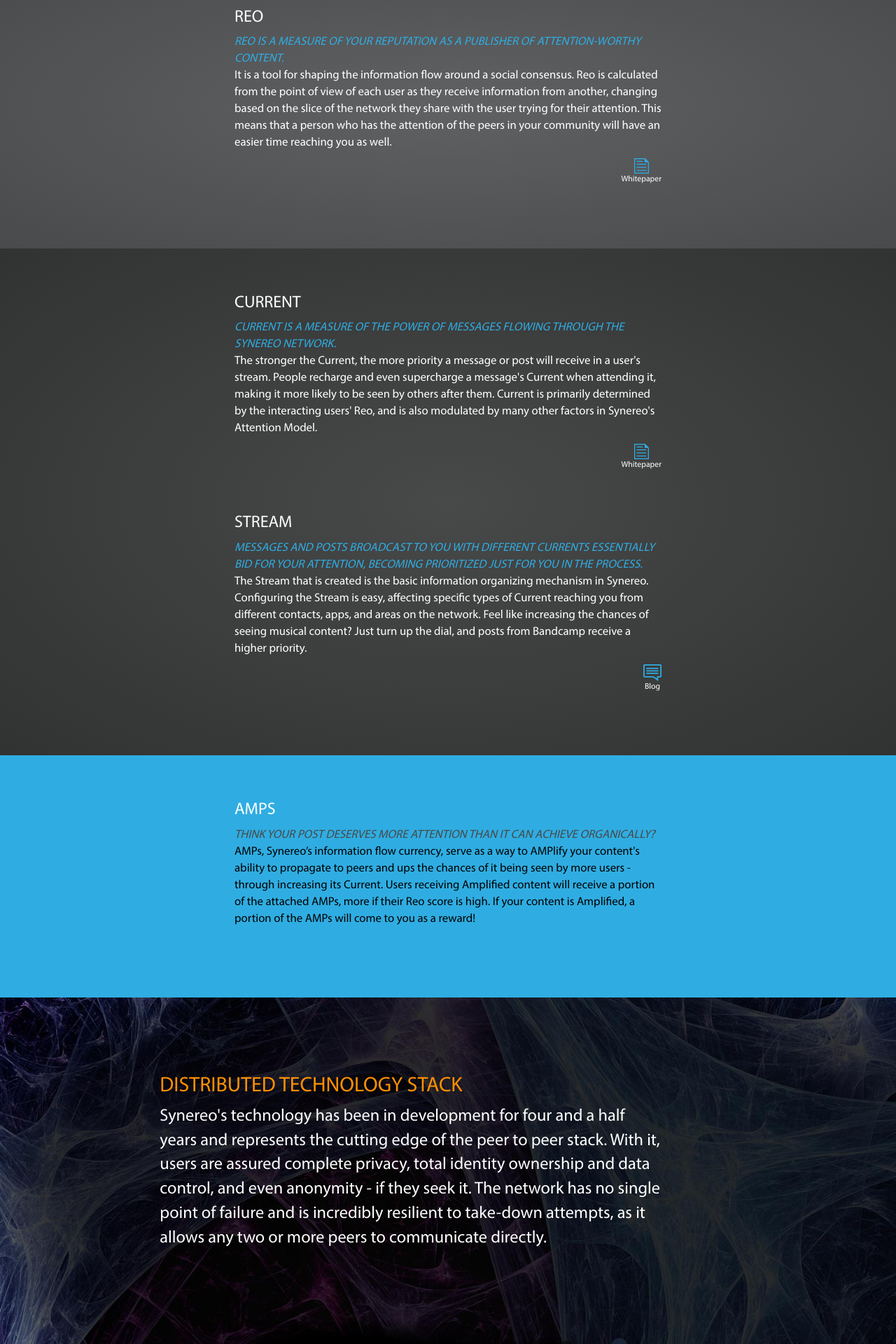
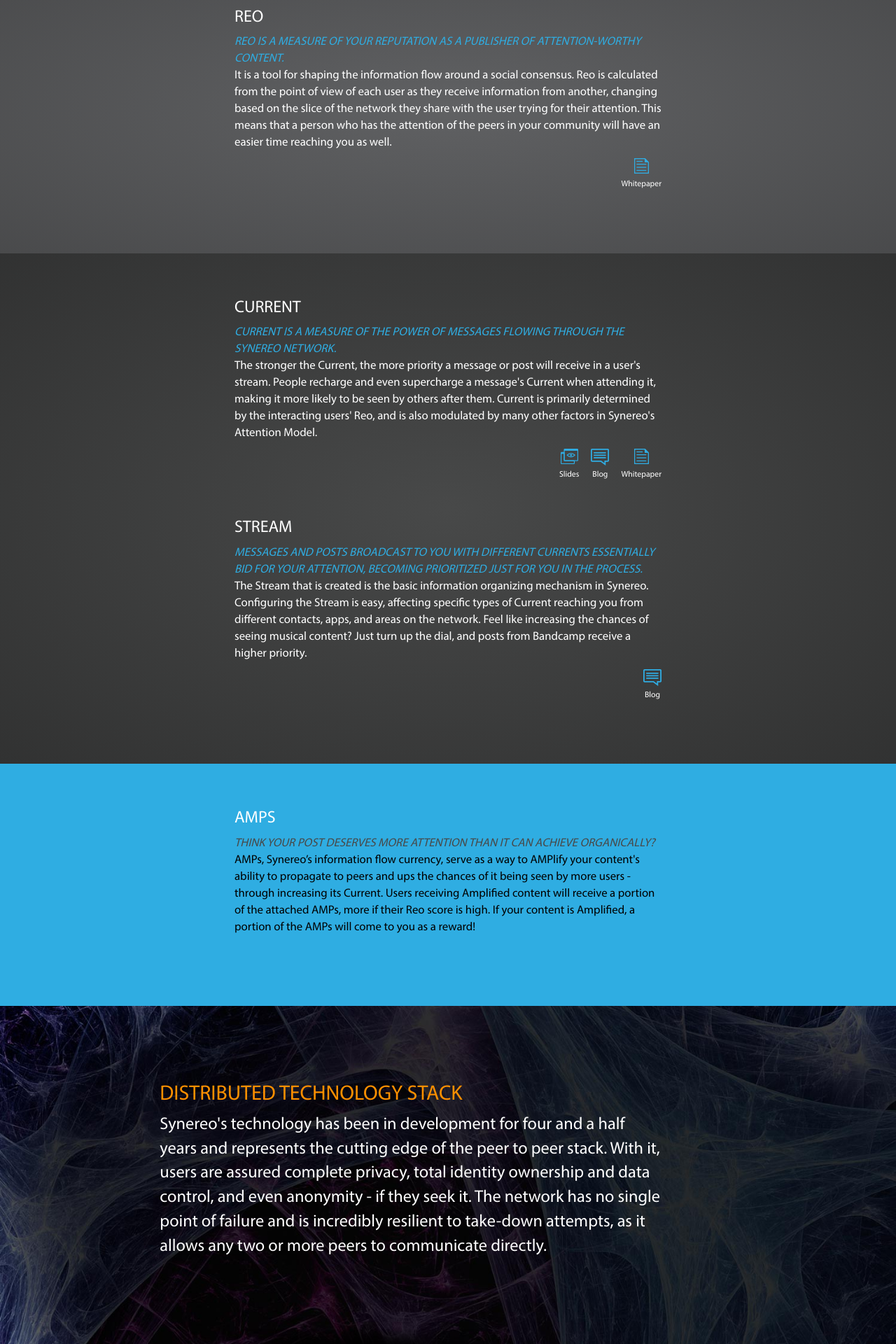
Before and after one commit to synereo/synereo.github.io, a Jekyll site: the page built from learn-more/index.html, in a window 1280 px wide. Shown: the part 914-2834 px from the top of the page at 70% size. Built offline with Jekyll 4.4.1, drawn with Linux system fonts in a browser that asks for light colours; nearby versions of some CDN libraries.

Commit message:
Add slides icon and more styling

```diff
--- a/_layouts/learn-more.html
+++ b/_layouts/learn-more.html
@@ -73,7 +73,9 @@
             <div class="col-md-6 col-md-offset-3">
               <h3>Current</h3>
               <div class="extra-margin"><p><em>Current is a measure of the power of messages flowing through the Synereo network.</em> The stronger the Current, the more priority a message or post will receive in a user's stream. People recharge and even supercharge a message's Current when attending it, making it more likely to be seen by others after them. Current is primarily determined by the interacting users' Reo, and is also modulated by many other factors in Synereo's Attention Model.</p>
-              <a class="link whitepaper" href="#">Whitepaper</a></div>
+              <a class="link whitepaper" href="#">Whitepaper</a>
+              <a class="link blog" href="#">Blog</a>
+              <a class="link slides" href="#">Slides</a></div>
 
               <h3 id="stream">Stream</h3>
               <p><em>Messages and posts broadcast to you with different Currents essentially bid for your attention, becoming prioritized just for you in the process.</em> The Stream that is created is the basic information organizing mechanism in Synereo. Configuring the Stream is easy, affecting specific types of Current reaching you from different contacts, apps, and areas on the network. Feel like increasing the chances of seeing musical content? Just turn up the dial, and posts from Bandcamp receive a higher priority.</p>
--- a/_sass/_learn-more.scss
+++ b/_sass/_learn-more.scss
@@ -88,12 +88,13 @@
             font-size: 0.7em;
             color: #fff;
             text-align: center;
+            margin-left: 17px;
             &.whitepaper:before {
                 content: "";
                 background: url(/img/icons/whitepaper.png) no-repeat;
                 display: block;
                 width: 21px;
-                height: 22px;
+                height: 29px;
                 margin: 0 auto;
             }
             &.blog:before {
@@ -101,7 +102,15 @@
                 background: url(/img/icons/blog.png) no-repeat;
                 display: block;
                 width: 26px;
-                height: 24px;
+                height: 29px;
+                margin: 0 auto;
+            }
+            &.slides:before {
+                content: "";
+                background: url(/img/icons/slides.png) no-repeat;
+                display: block;
+                width: 25px;
+                height: 29px;
                 margin: 0 auto;
             }
             &:after {
```
Also changed, not shown: img/icons/slides.png (added).
